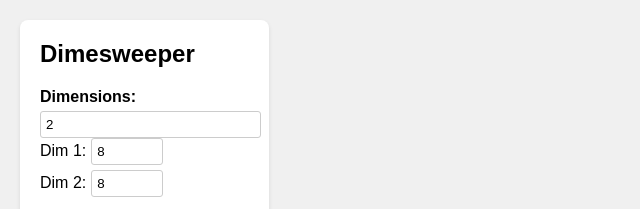
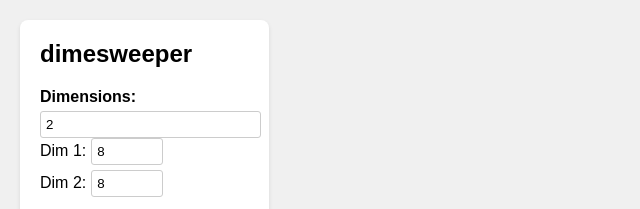
Before and after one commit to opensofias/dimesweeper.js, a plain HTML site: page index.html in a window 1280 px wide. Shown: the top 209 px of the page, 0-640 px from the left. Drawn offline with Linux system fonts and the light colour scheme.

Commit message:
"dimesweeper" is always lowercase 😎

```diff
--- a/index.html
+++ b/index.html
@@ -3,7 +3,7 @@
 <head>
 	<meta charset="UTF-8">
 	<meta name="viewport" content="width=device-width, initial-scale=1.0">
-	<title>Dimesweeper</title>
+	<title>dimesweeper</title>
 	<style>
 		body {
 			font-family: Arial, sans-serif;
@@ -144,7 +144,7 @@
 <body>
 	<div class="container">
 		<div class="controls">
-			<h2>Dimesweeper</h2>
+			<h2>dimesweeper</h2>
 
 			<div class="control-group">
 				<label>Dimensions:</label>
```
